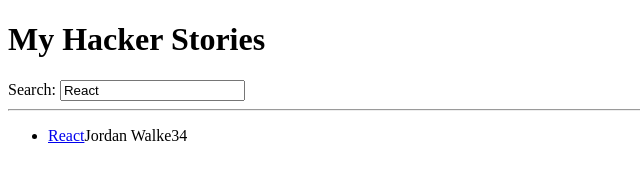
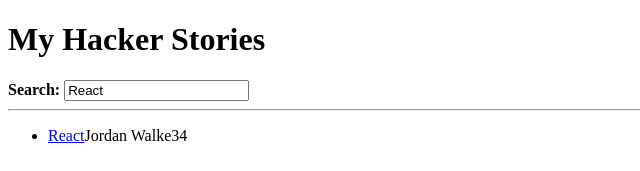
Before and after one commit to mazayastudio/react-projects, a React (Vite) app in the folder hacker-stories/: page / in a window 1280 px wide. Shown: the top 171 px of the page, without its empty margins (0-640 px from the left). Built offline with nearby package versions, Linux system fonts and the light colour scheme.

Commit message:
Refactor InputWithLabel to use children for label content.
Replaced the `label` prop with `children` in the `InputWithLabel` component for improved flexibility in rendering label content. Updated the parent component to utilize this change and wrapped the label text with a `<strong>` tag.

```diff
--- a/hacker-stories/src/App.jsx
+++ b/hacker-stories/src/App.jsx
@@ -2,7 +2,7 @@ import { useEffect } from 'react';
 import { useState } from 'react';
 
 const useStorageState = (key, initialState) => {
-  const [value, setValue] = useState(localStorage.getItem(key) || initialState);
+  const [value, setValue] = useState(localStorage.getItem(key) ?? initialState);
 
   useEffect(() => {
     localStorage.setItem(key, value);
@@ -48,12 +48,13 @@ const App = () => {
       <h1>My Hacker Stories</h1>
 
       <InputWithLabel
-        id='search'
-        type='text'
-        label='Search: '
+        id="search"
+        type="text"
         value={searchTerm}
         onInputChange={handleSearch}
-      />
+      >
+        <strong>Search: </strong>
+      </InputWithLabel>
 
       {/* <Search searchTerm={searchTerm} onSearch={handleSearch} /> */}
 
@@ -64,9 +65,9 @@ const App = () => {
   );
 };
 
-const InputWithLabel = ({ id, type, label, value, onInputChange }) => (
+const InputWithLabel = ({ id, type, value, onInputChange, children }) => (
   <>
-    <label htmlFor={id}>{label}</label>
+    <label htmlFor={id}>{children}</label>
     <input
       id={id}
       type={type}
```
